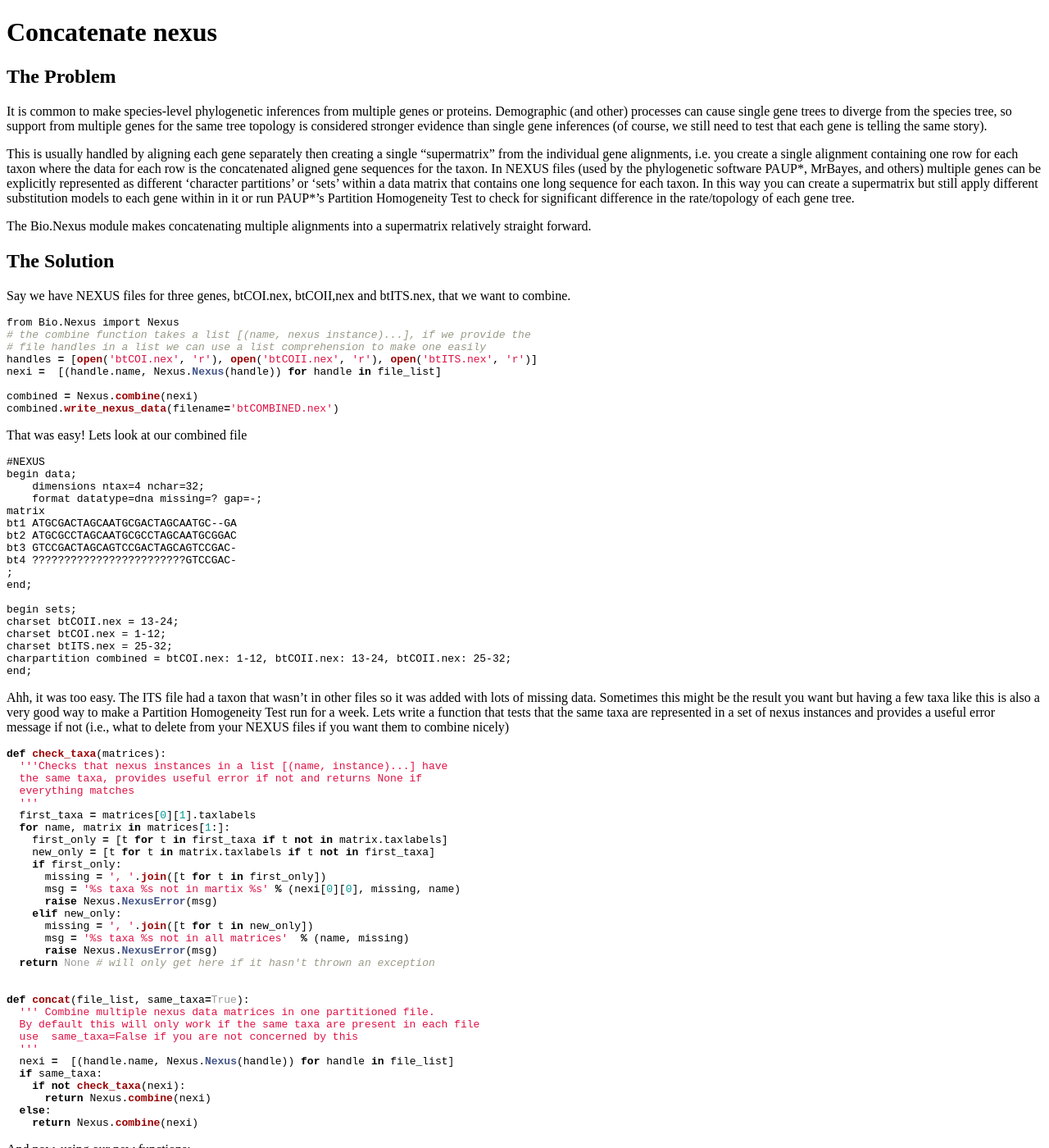
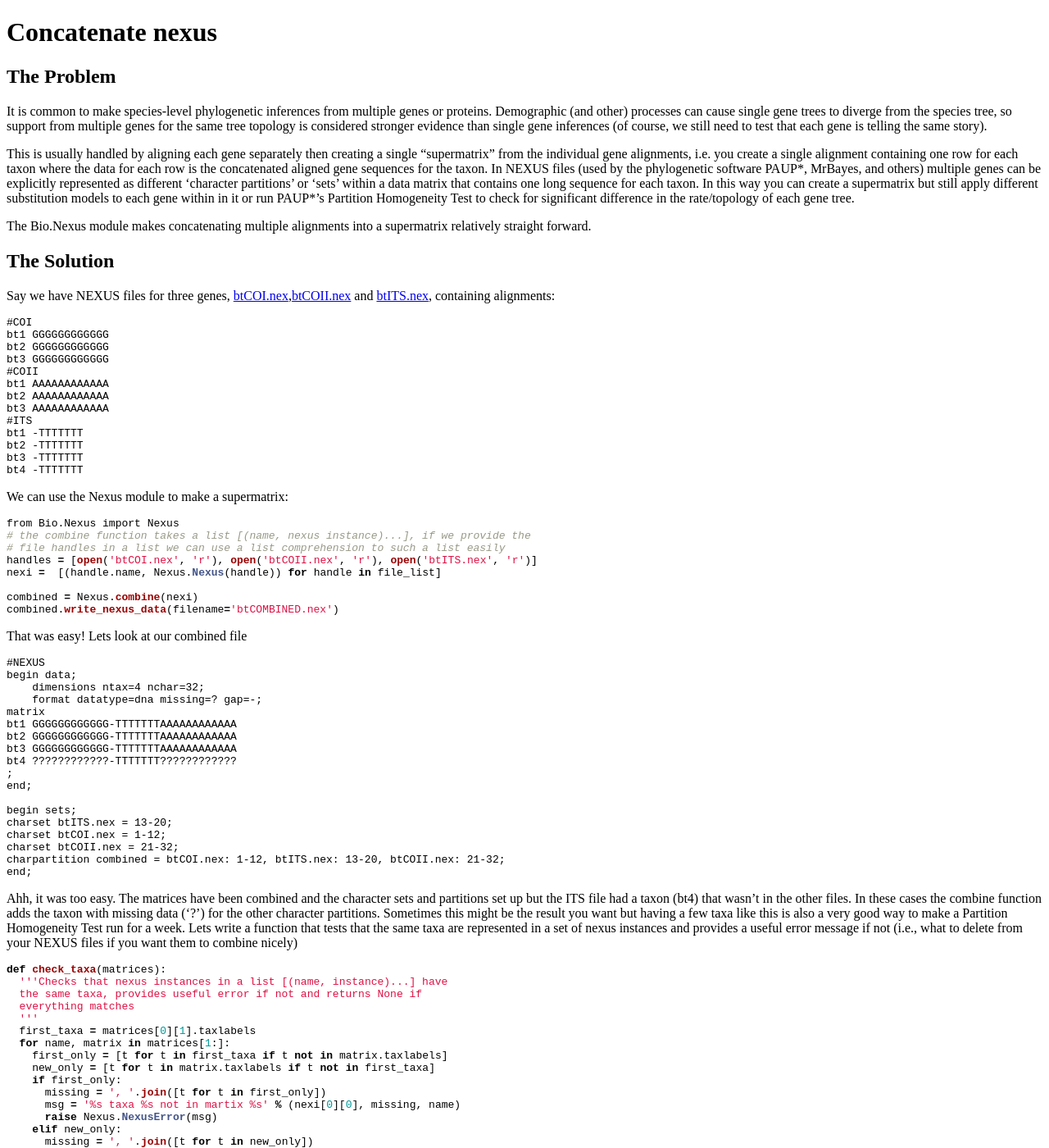
Before and after one commit to biopython/biopython.github.io, a Jekyll site: the page built from wiki/Concatenate_nexus.md, in a window 1280 px wide and 1400 px high. Shown: the whole window at 82% size. Built offline with Jekyll 4.4.1, drawn with Linux system fonts in a browser that asks for light colours.

Commit message:
added readibility and links to files for reproducability

````diff
--- a/wiki/Concatenate_nexus.md
+++ b/wiki/Concatenate_nexus.md
@@ -34,13 +34,31 @@ supermatrix relatively straight forward.
 The Solution
 ------------
 
-Say we have NEXUS files for three genes, btCOI.nex, btCOII,nex and
-btITS.nex, that we want to combine.
+Say we have NEXUS files for three genes,
+[btCOI.nex](http://atavism.webs.com/btCOI.nex),[btCOII.nex](http://atavism.webs.com/btCOII.nex)
+and [btITS.nex](http://atavism.webs.com/btITS.nex), containing
+alignments:
+
+    #COI
+    bt1 GGGGGGGGGGGG
+    bt2 GGGGGGGGGGGG
+    bt3 GGGGGGGGGGGG
+    #COII
+    bt1 AAAAAAAAAAAA
+    bt2 AAAAAAAAAAAA
+    bt3 AAAAAAAAAAAA
+    #ITS
+    bt1 -TTTTTTT
+    bt2 -TTTTTTT
+    bt3 -TTTTTTT
+    bt4 -TTTTTTT
+
+We can use the Nexus module to make a supermatrix:
 
 ``` python
 from Bio.Nexus import Nexus
 # the combine function takes a list [(name, nexus instance)...], if we provide the
-# file handles in a list we can use a list comprehension to make one easily
+# file handles in a list we can use a list comprehension to such a list easily
 handles = [open('btCOI.nex', 'r'), open('btCOII.nex', 'r'), open('btITS.nex', 'r')]
 nexi =  [(handle.name, Nexus.Nexus(handle)) for handle in file_list]
 
@@ -55,27 +73,30 @@ That was easy! Lets look at our combined file
         dimensions ntax=4 nchar=32;
         format datatype=dna missing=? gap=-;
     matrix
-    bt1 ATGCGACTAGCAATGCGACTAGCAATGC--GA
-    bt2 ATGCGCCTAGCAATGCGCCTAGCAATGCGGAC
-    bt3 GTCCGACTAGCAGTCCGACTAGCAGTCCGAC-
-    bt4 ????????????????????????GTCCGAC-
+    bt1 GGGGGGGGGGGG-TTTTTTTAAAAAAAAAAAA
+    bt2 GGGGGGGGGGGG-TTTTTTTAAAAAAAAAAAA
+    bt3 GGGGGGGGGGGG-TTTTTTTAAAAAAAAAAAA
+    bt4 ????????????-TTTTTTT????????????
     ;
     end;
 
     begin sets;
-    charset btCOII.nex = 13-24;
+    charset btITS.nex = 13-20;
     charset btCOI.nex = 1-12;
-    charset btITS.nex = 25-32;
-    charpartition combined = btCOI.nex: 1-12, btCOII.nex: 13-24, btCOII.nex: 25-32;
+    charset btCOII.nex = 21-32;
+    charpartition combined = btCOI.nex: 1-12, btITS.nex: 13-20, btCOII.nex: 21-32;
     end;
 
-Ahh, it was too easy. The ITS file had a taxon that wasn't in other
-files so it was added with lots of missing data. Sometimes this might be
-the result you want but having a few taxa like this is also a very good
-way to make a Partition Homogeneity Test run for a week. Lets write a
-function that tests that the same taxa are represented in a set of nexus
-instances and provides a useful error message if not (i.e., what to
-delete from your NEXUS files if you want them to combine nicely)
+Ahh, it was too easy. The matrices have been combined and the character
+sets and partitions set up but the ITS file had a taxon (bt4) that
+wasn't in the other files. In these cases the combine function adds the
+taxon with missing data ('?') for the other character partitions.
+Sometimes this might be the result you want but having a few taxa like
+this is also a very good way to make a Partition Homogeneity Test run
+for a week. Lets write a function that tests that the same taxa are
+represented in a set of nexus instances and provides a useful error
+message if not (i.e., what to delete from your NEXUS files if you want
+them to combine nicely)
 
 ``` python
 def check_taxa(matrices):
````
Also changed, not shown: 1 other file.
